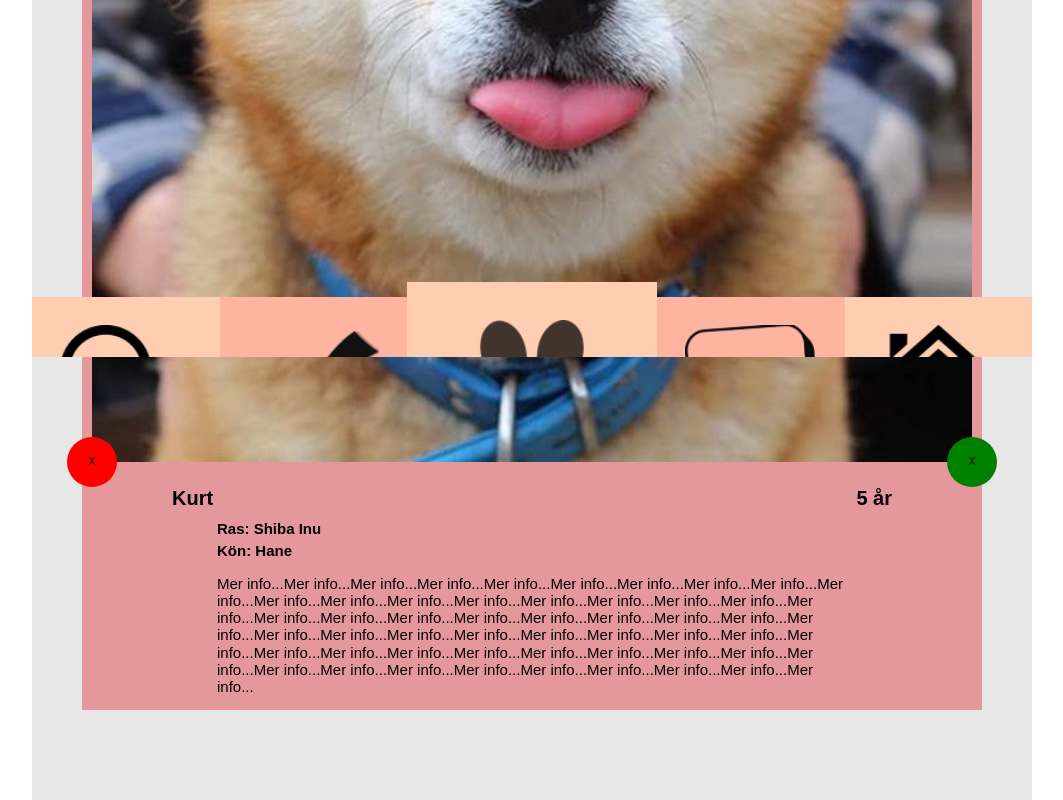
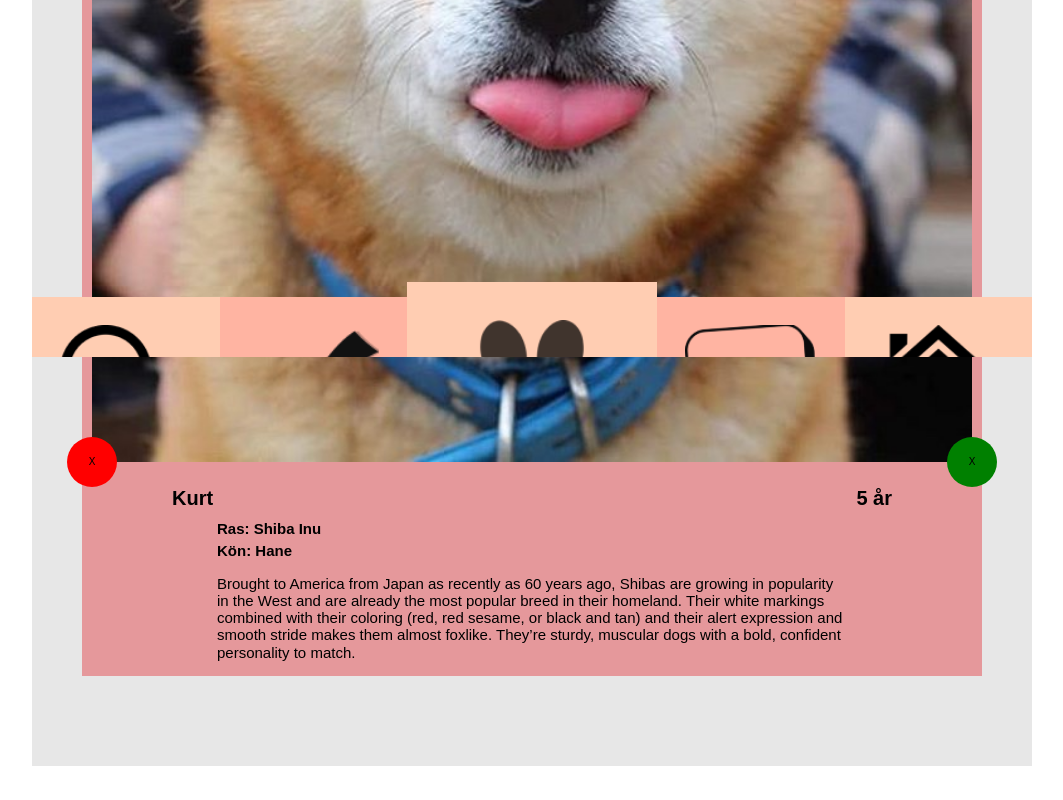
Before and after one commit to linneajader/pawssibly, a React (Create React App) app: page / in a window 1280 px wide. Shown: the part 443-1243 px from the top of the page, without its empty margins (108-1171 px from the left). After the commit the page ends 1209 px from the top, so only its background shows below. Built offline with nearby package versions, Linux system fonts and the light colour scheme.

Commit message:
About Us
Updated some ft. on the About Us site, also changed the info text about the shiba inu.

```diff
--- a/src/AppState.js
+++ b/src/AppState.js
@@ -17,13 +17,7 @@ class AppState extends Component {
                     age: '5 år',
                     breed: 'Shiba Inu',
                     gender: 'Hane',
-                    info: 'Mer info...Mer info...Mer info...Mer info...Mer info...Mer info...Mer info...' +
-                        'Mer info...Mer info...Mer info...Mer info...Mer info...Mer info...Mer info...Mer info...' +
-                        'Mer info...Mer info...Mer info...Mer info...Mer info...Mer info...Mer info...Mer info...' +
-                        'Mer info...Mer info...Mer info...Mer info...Mer info...Mer info...Mer info...Mer info...' +
-                        'Mer info...Mer info...Mer info...Mer info...Mer info...Mer info...Mer info...Mer info...' +
-                        'Mer info...Mer info...Mer info...Mer info...Mer info...Mer info...Mer info...Mer info...' +
-                        'Mer info...Mer info...Mer info...Mer info...Mer info...Mer info...Mer info...Mer info...'
+                    info: 'Brought to America from Japan as recently as 60 years ago, Shibas are growing in popularity in the West and are already the most popular breed in their homeland. Their white markings combined with their coloring (red, red sesame, or black and tan) and their alert expression and smooth stride makes them almost foxlike. They’re sturdy, muscular dogs with a bold, confident personality to match.'
                 },
                 {
                     image: image2,
--- a/src/components/AboutUsComponent/AboutUsComponent.js
+++ b/src/components/AboutUsComponent/AboutUsComponent.js
@@ -56,19 +56,18 @@ class App extends Component {
     };
     render() {
         const {appState, setAppState} = this.props;
-        const dog = this.props.dog;
+        const us = this.props.us;
         return (
             <ComponentContainer onClick={this.onClick} expand={this.state.expanded}>
                 <ShortInfoContainer>
-                    <PictureContainer src={dog.image} alt="image"/>
+                    <PictureContainer src={us.image} alt="image"/>
                     <TextContainer>
-                        <NameText>{dog.name}</NameText>
-                        <NameText>{dog.age}</NameText>
-                        <InfoText>Ras: {dog.breed}</InfoText>
-                        <InfoText>Kön: {dog.gender}</InfoText>
+                        <NameText>{us.name}</NameText>
+                        <NameText>{us.age}</NameText>
+                        <InfoText>Pronomen: {us.gender}</InfoText>
                     </TextContainer>
                 </ShortInfoContainer>
-                <InfoText marginTop>{dog.info}</InfoText>
+                <InfoText marginTop>{us.info}</InfoText>
             </ComponentContainer>
         );
     }
--- a/src/components/AboutUsComponent/AboutUsContainer.js
+++ b/src/components/AboutUsComponent/AboutUsContainer.js
@@ -72,9 +72,9 @@ class App extends Component {
           <Header> Vilka är vi?</Header>
           <ImageContainer src={vendla} alt="vendla"/>
           <NameTextV> V E N D L A</NameTextV>
-          <VInfoText> Jag heter Vendla och sitter på min lektion och programerar</VInfoText>
+          <VInfoText> Ålder: 18 <br/> Pronomen: Hon <br/> Vendla föredrar en innekväll med katten och hunden över en kväll ute. När hon inte är i skolan och studerar vänder hon sig gärna åt det estetiska ämnena. Hon läser bl.a. bild och form på kulturskolan. Vendla är stolt matte till en energisk blandras mellan Yorkshire terrier, Lhasa apso och Tibitansk terrier. </VInfoText>
           <NameTextL> L I N N E A</NameTextL>
-          <LInfoText> Linnea sitter i labbet och jobbar med UF</LInfoText>
+          <LInfoText> Ålder: 18 <br/> Pronomen: Hon <br/> Linnea är en glad tjej som ständigt vill se sig själv utvecklas. När hon inte studerar jobbar hon som skridskotränare, spenderar tid med sin hund eller tid på scouterna samt umgås med nära och kära. Linnea är stolt matte till en energisk skogsblandning mellan Jämnthund och Karelisk Björnhund.</LInfoText>
       </ComponentContainer>
     );
   }
```
